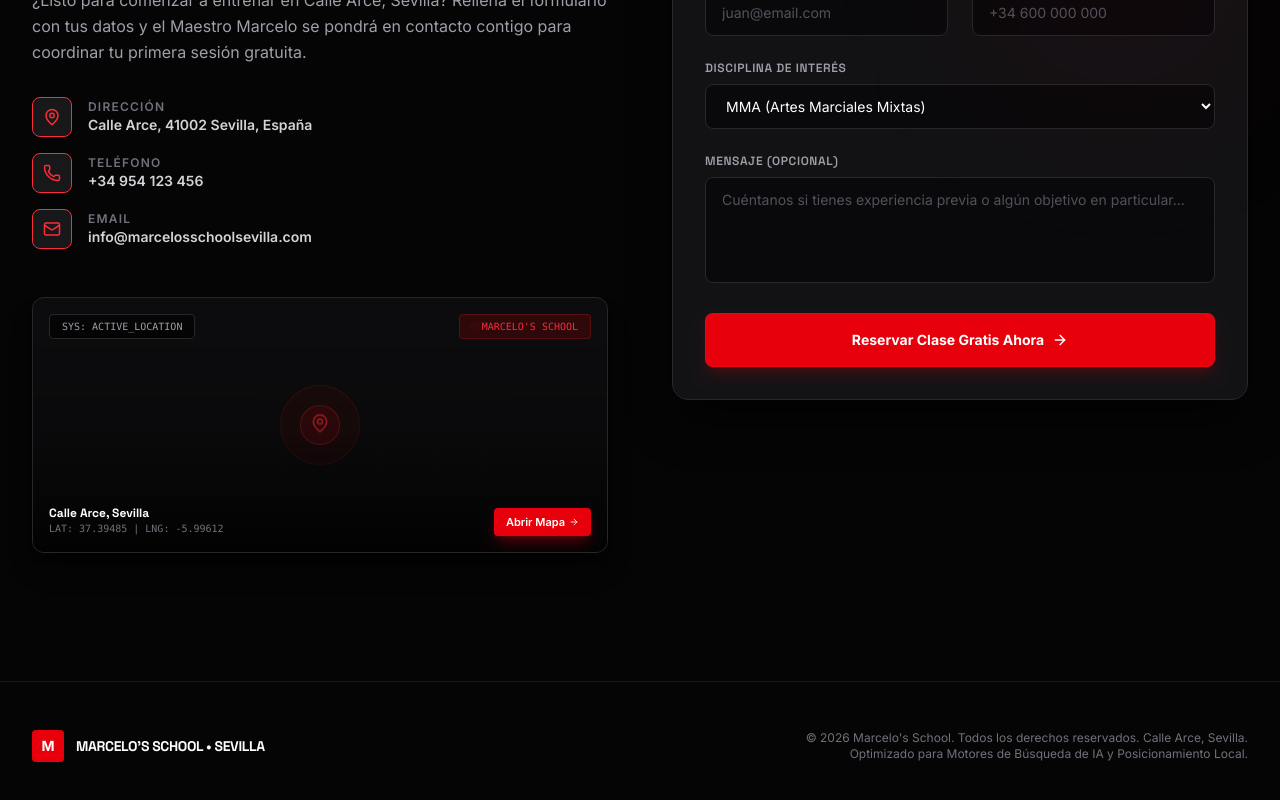
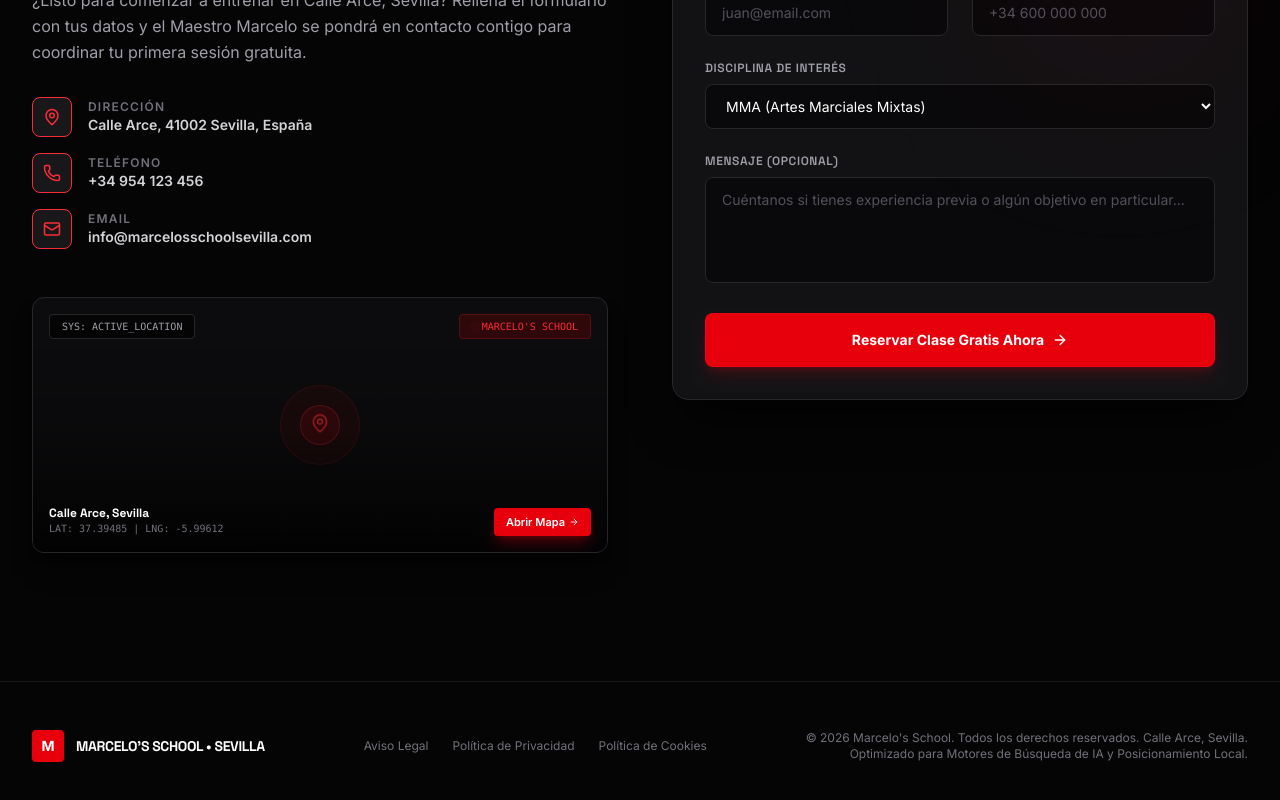
Before and after one commit to antoniopoligonosur/landing-premium, a Next.js app: page / in a window 1280 px wide. Shown: the part 4432-5232 px from the top of the page. Built offline with nearby package versions, Linux system fonts and the light colour scheme.

Commit message:
vincula paginas legales

```diff
--- a/src/app/page.tsx
+++ b/src/app/page.tsx
@@ -2,6 +2,7 @@
 
 import React, { useState } from "react";
 import Image from "next/image";
+import Link from "next/link";
 import { motion, AnimatePresence } from "framer-motion";
 import {
   Flame,
@@ -944,6 +945,19 @@ export default function Home() {
             </span>
           </div>
 
+          {/* Enlaces Legales */}
+          <div className="flex flex-wrap justify-center gap-6 text-xs text-zinc-500">
+            <Link href="/aviso-legal" className="hover:text-red-500 transition-colors">
+              Aviso Legal
+            </Link>
+            <Link href="/politica-de-privacidad" className="hover:text-red-500 transition-colors">
+              Política de Privacidad
+            </Link>
+            <Link href="/politica-de-cookies" className="hover:text-red-500 transition-colors">
+              Política de Cookies
+            </Link>
+          </div>
+
           <p className="text-xs text-zinc-500 text-center md:text-right">
             &copy; {new Date().getFullYear()} Marcelo&apos;s School. Todos los derechos reservados. Calle Arce, Sevilla. <br />
             Optimizado para Motores de Búsqueda de IA y Posicionamiento Local.
```
